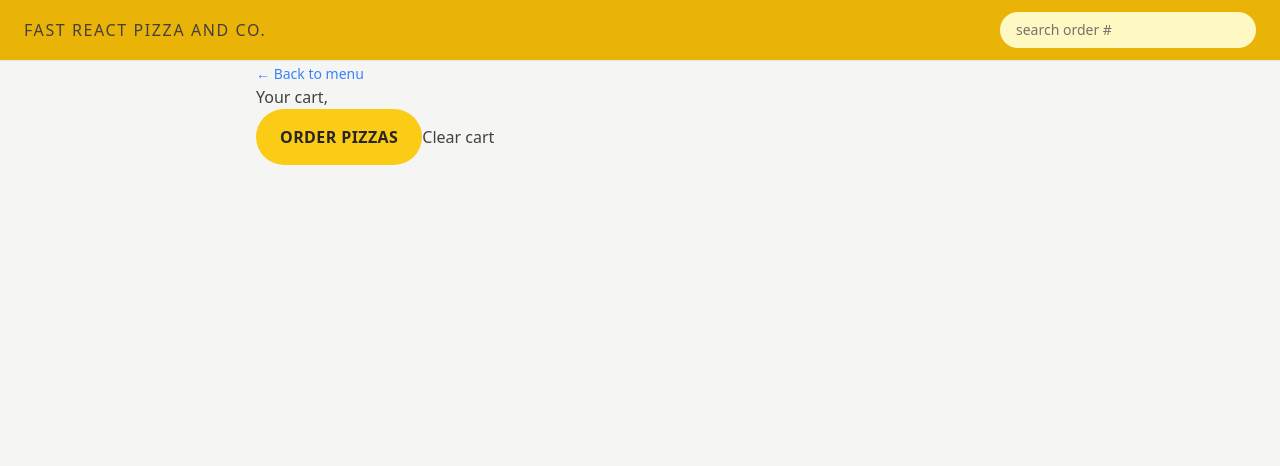
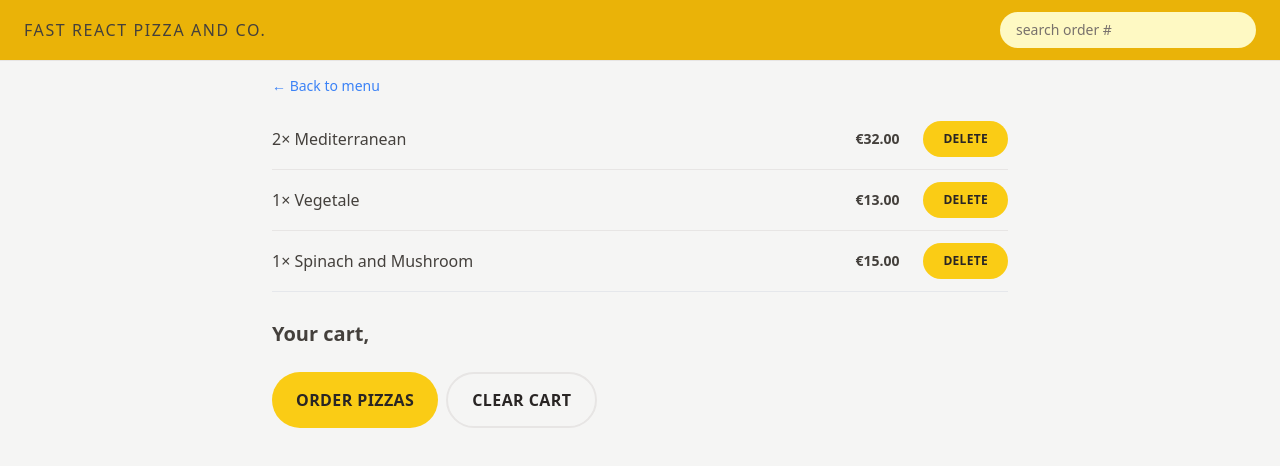
Before and after one commit to sharma-dikshant/Fast-react-pizza, a React (Vite) app: page /cart in a window 1280 px wide. Shown: the top 466 px of the page. Built offline with nearby package versions, Linux system fonts and the light colour scheme.

Commit message:
styled the cart

```diff
--- a/src/features/cart/Cart.jsx
+++ b/src/features/cart/Cart.jsx
@@ -1,6 +1,7 @@
 import { useSelector } from "react-redux";
 import { Link } from "react-router-dom";
 import Button from "../../ui/Button";
+import CartItem from "./CartItem";
 
 const fakeCart = [
   {
@@ -31,18 +32,24 @@ function Cart() {
   const username = useSelector((state) => state.user.username);
 
   return (
-    <div>
+    <div className="px-4 py-3">
       <Link to="/menu" className="text-sm text-blue-500 hover:text-blue-800">
         &larr; Back to menu
       </Link>
 
-      <h2>Your cart, {username}</h2>
+      <ul className="divide-y divide-stone-200 border-b mt-3">
+        {cart.map((item) => (
+          <CartItem item={item} key={item.pizzaId} />
+        ))}
+      </ul>
 
-      <div>
+      <h2 className="mt-7 text-xl font-semibold">Your cart, {username}</h2>
+
+      <div className="mt-6 space-x-2">
         <Button to="/order/new" type="primary">
           Order pizzas
         </Button>
-        <button>Clear cart</button>
+        <Button type='secondary'>Clear cart</Button>
       </div>
     </div>
   );
--- a/src/features/cart/CartItem.jsx
+++ b/src/features/cart/CartItem.jsx
@@ -1,15 +1,17 @@
+import Button from "../../ui/Button";
 import { formatCurrency } from "../../utils/helpers";
 
 function CartItem({ item }) {
   const { pizzaId, name, quantity, totalPrice } = item;
 
   return (
-    <li>
-      <p>
+    <li className="py-3 sm:flex sm:items-center sm:justify-between">
+      <p className="mb-1 sm:mb-0">
         {quantity}&times; {name}
       </p>
-      <div>
-        <p>{formatCurrency(totalPrice)}</p>
+      <div className="flex items-center justify-between sm:gap-6">
+        <p className="text-sm font-bold">{formatCurrency(totalPrice)}</p>
+        <Button type="small">Delete</Button>
       </div>
     </li>
   );
--- a/src/ui/Button.jsx
+++ b/src/ui/Button.jsx
@@ -8,6 +8,8 @@ function Button({ children, disabled, to, onClick, type }) {
   const styles = {
     primary: base + " px-4 py-3 md:px-6 md:py-4",
     small: base + " py-2 px-4 md:px-5 md:py-2.5 text-xs",
+    secondary:
+      " inline-block rounded-full border-2 border-stone-200 font-semibold uppercase tracking-wide text-stone-800 transition-colors duration-300 hover:bg-stone-300 disabled:cursor-not-allowed focus:bg-stone-300 focus:outline-none focus:ring focus:ring-stone-30 focus:ring-offset-2 px-4 py-2.5 md:px-6 md:py-3.5",
   };
   if (to) {
     return (
```
